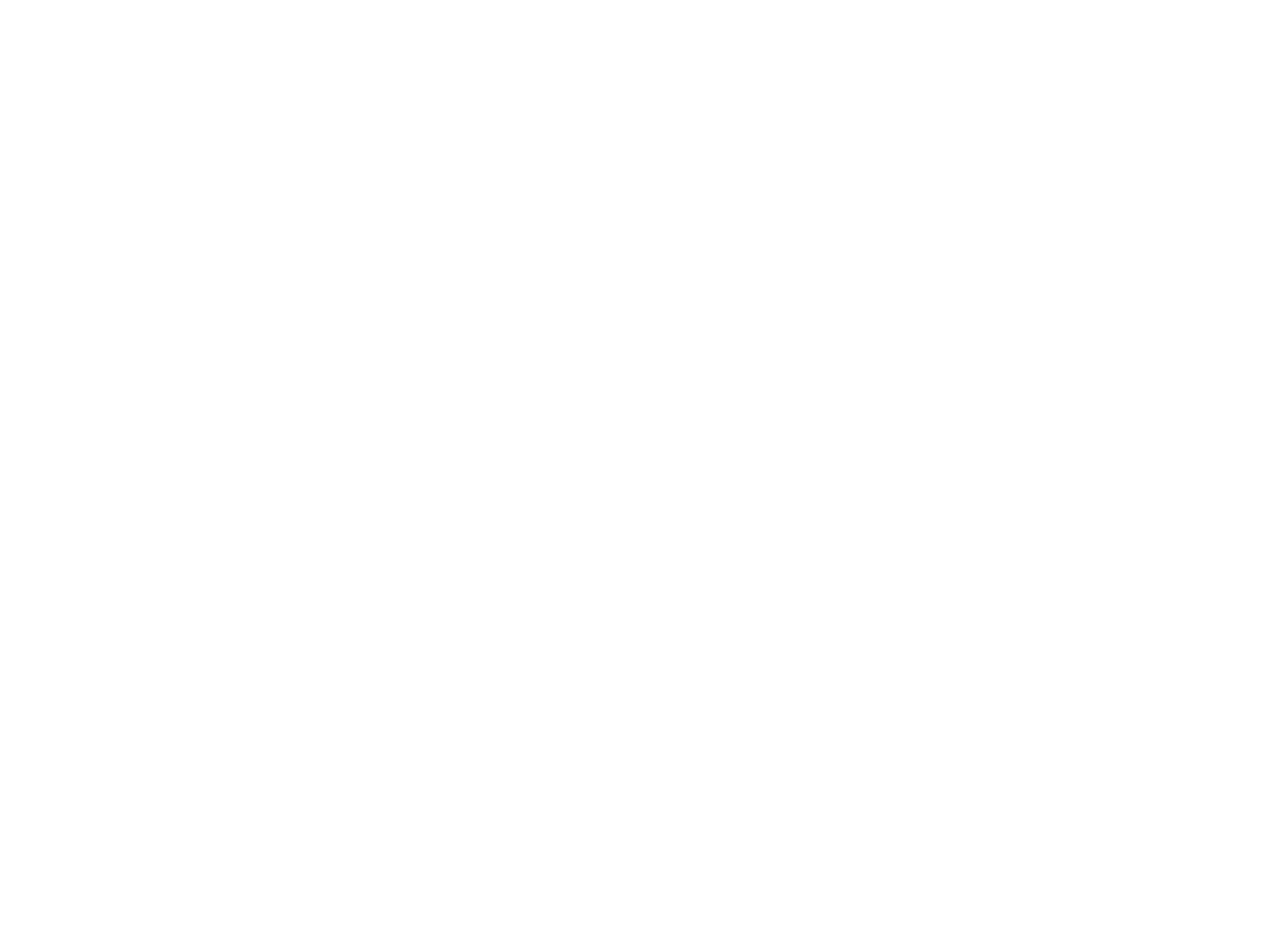
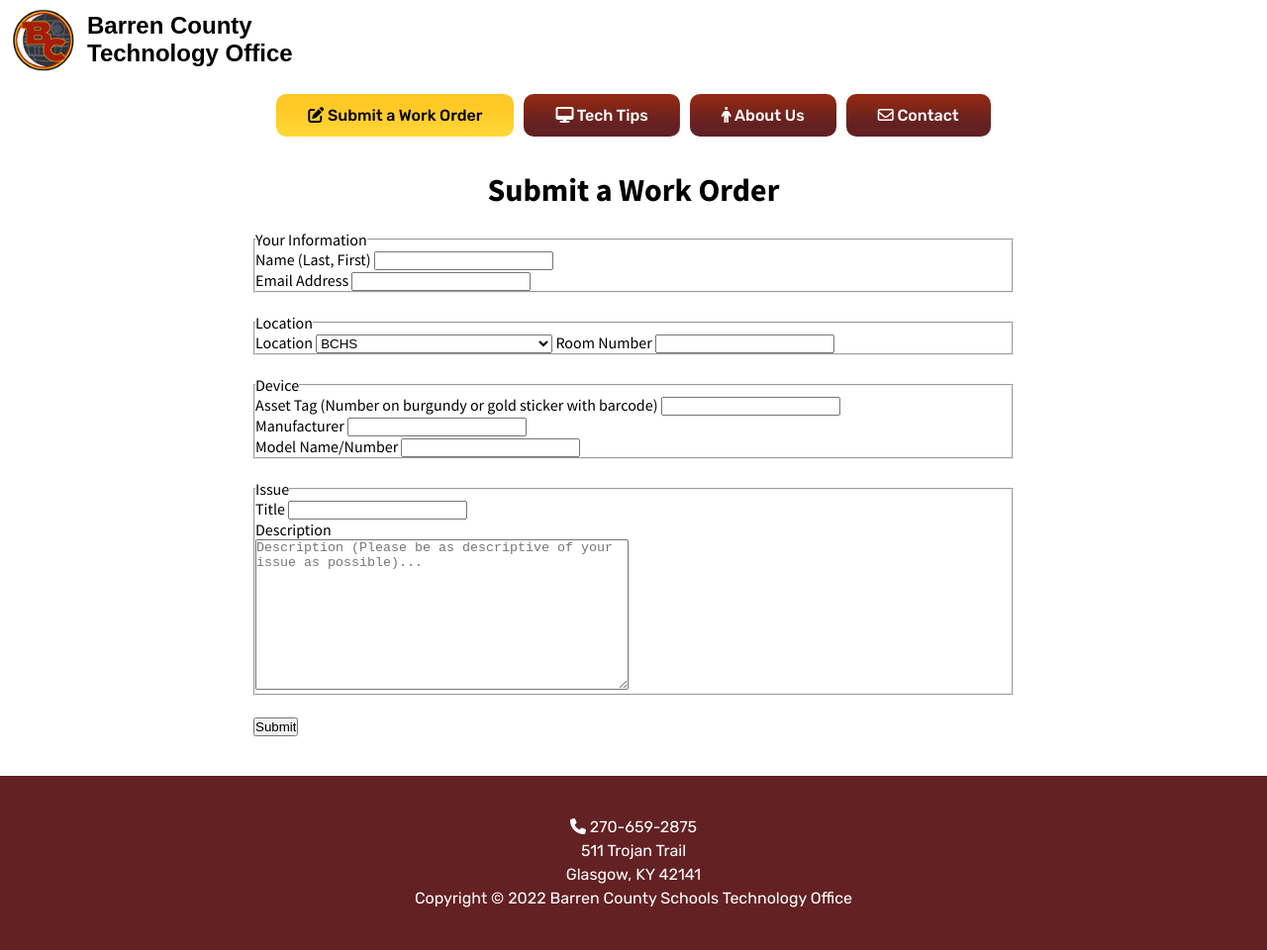
Before and after one commit to mcrane0/CompanyWebsiteProject, a plain HTML site: page submit.html in a window 1280 px wide. Shown: the whole page at 99% size. Before the commit the page ends 800 px from the top, so only its background shows below. Drawn offline with Linux system fonts and the light colour scheme; a web font is replaced by a local one.

Commit message:
completed submit.html

```diff
--- a/style.css
+++ b/style.css
@@ -278,12 +278,27 @@ main a {
     margin-bottom:40px;
 }
 
+/* submit.html */
+form {
+    width:60%;
+
+    margin-left:auto;
+    margin-right:auto;
+}
+#submit {
+    margin-bottom:40px;
+}
 
 /* media queries */
 
 @media (orientation: portrait) {
     /* tech-tips.html */
     .tip-left, .tip-right {
+        width:90%;
+    }
+
+    /* submit.html */
+    form {
         width:90%;
     }
 }
@@ -313,6 +328,11 @@ main a {
     }
     #nav-links #pressed:hover {
         padding: 10px 26px;
+    }
+
+    /* submit.html */
+    form {
+        width:80%;
     }
 }
 @media (max-width: 735px) {
@@ -345,6 +365,11 @@ main a {
     #profiles img {
         width:100px;
         height:100px;
+    }
+
+    /* submit.html */
+    form {
+        width:90%;
     }
 }
 @media (max-width: 565px) {
--- a/submit.html
+++ b/submit.html
@@ -0,0 +1,100 @@
+<!DOCTYPE html>
+<html lang="en">
+<head>
+    <meta charset="UTF-8">
+    <meta http-equiv="X-UA-Compatible" content="IE=edge">
+    <meta name="viewport" content="width=device-width, initial-scale=1.0">
+    <meta name="description" content="Barren County Technology Office">
+    <meta name="author" content="Miles Crane">
+
+    <script src="https://kit.fontawesome.com/b07acdc91c.js" crossorigin="anonymous"></script> <!-- link to Font Awesome kit -->
+
+    <link rel="stylesheet" href="style.css">
+    <title>Submit a Work Order</title>
+</head>
+<body>
+    <nav>
+        <a href="index.html" id="title-a">
+            <div id="title">
+                <img src="images/BCDeathStar.png" alt="BC" />
+                <h1>Barren County Technology Office</h1>
+            </div>
+        </a>
+        <div id="nav-links">
+            <a href="submit.html" id="pressed"><i class="fa-solid fa-pen-to-square"></i> Submit a Work Order</a>
+            <a href="tech-tips.html"><i class="fa-solid fa-desktop"></i> Tech Tips</a>
+            <a href="about.html"><i class="fa-solid fa-person"></i> About Us</a>
+            <a href="contact.html"><i class="fa-regular fa-envelope"></i> Contact</a>
+        </div>
+    </nav>
+    <section>
+        <h1>Submit a Work Order</h1>
+        <form>
+            <fieldset> <legend>Your Information</legend>
+                <label for="submitter-name">Name (Last, First)</label>
+                <input type="text" id="submitter-name" required>
+                <br />
+                <label for="submitter-email">Email Address</label>
+                <input type="email" name="submitter-email" id="submitter-email" required>
+            </fieldset>
+            <br />
+            <fieldset> <legend>Location</legend>
+                <label for="wo-location">Location</label>
+                <select name="wo-location" id="wo-location" required>
+                    <option value="BCHS">BCHS</option>
+                    <option value="ATC">ATC</option>
+                    <option value="BIZ">BIZ</option>
+                    <option value="BCTA">BCTA</option>
+                    <option value="BCMS">BCMS</option>
+                    <option value="AT">AT</option>
+                    <option value="EAST">EAST</option>
+                    <option value="HV">HV</option>
+                    <option value="NJ">NJ</option>
+                    <option value="PC">PC</option>
+                    <option value="RC">RC</option>
+                    <option value="TH">TH</option>
+                    <option value="CSC">CSC</option>
+                    <option value="annex">Annex</option>
+                    <option value="BAVEL">BAVEL</option>
+                    <option value="BOE">BOE</option>
+                    <option value="busGarage">Bus Garage</option>
+                    <option value="TWC">TWC</option>
+                    <option value="other">Other (Please specify in Description)</option>
+                </select>
+                <label for="wo-room-number">Room Number</label>
+                <input type="text" name="wo-room-number" id="wo-room-number" required>
+            </fieldset>
+            <br />
+            <fieldset> <legend>Device</legend>
+                <label for="wo-asset">Asset Tag (Number on burgundy or gold sticker with barcode)</label>
+                <input type="number" name="wo-asset" id="wo-asset" required>
+                <br />
+                <label for="wo-manufacturer">Manufacturer</label>
+                <input type="text" name="wo-manufacturer" id="wo-manufacturer">
+                <br />
+                <label for="wo-model">Model Name/Number</label>
+                <input type="text" name="wo-model" id="wo-model">
+            </fieldset>
+            <br />
+            <fieldset> <legend>Issue</legend>
+                <label for="wo-title">Title</label>
+                <input type="text" name="wo-title" id="wo-title">
+                <br />
+                <label for="wo-description">Description</label>
+                <br />
+                <textarea name="wo-description" id="wo-description" cols="45" rows="10" placeholder="Description (Please be as descriptive of your issue as possible)..."></textarea>
+            </fieldset>
+            <br />
+            <input type="submit" id="submit">
+        </form>
+    </section>
+    <footer>
+        <p><i class="fa-solid fa-phone"></i> 270-659-2875</p>
+        <div>
+            <p>511 Trojan Trail</p>
+            <p>Glasgow, KY 42141</p>
+        </div>
+        <p>Copyright &copy; 2022 Barren County Schools Technology Office</p>
+    </footer>
+</body>
+</html>
```
Also changed, not shown: news.html (deleted).
